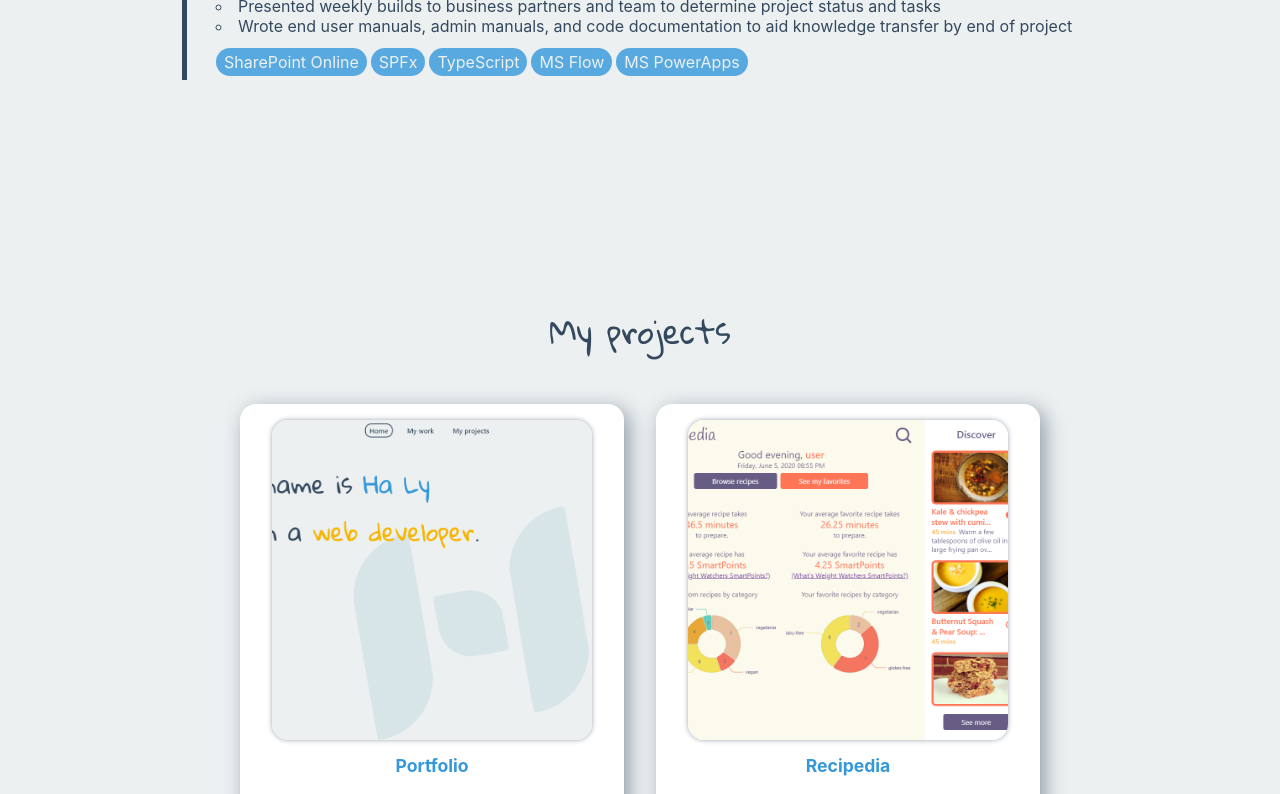
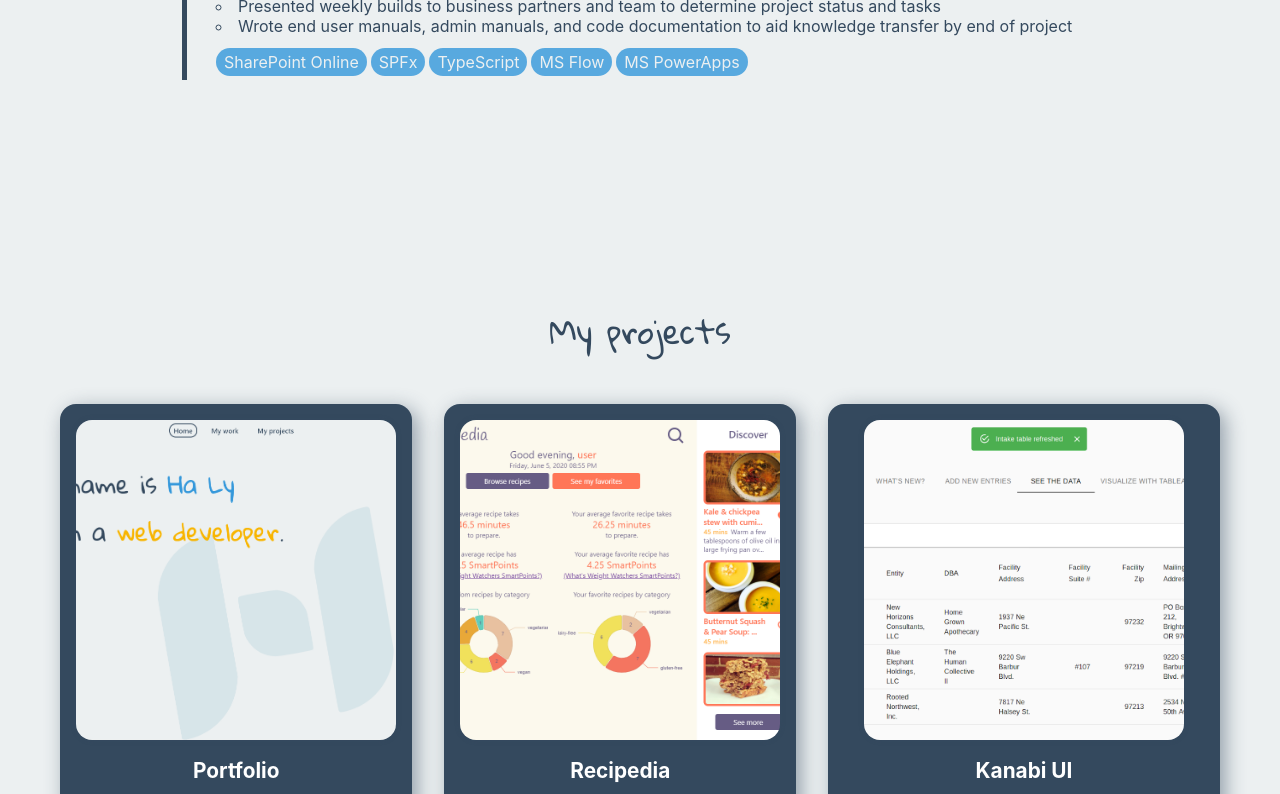
Before and after one commit to halyngoc/halyngoc.github.io, a React (Create React App) app: page / in a window 1280 px wide. Shown: the part 2319-3113 px from the top of the page. Built offline with nearby package versions, Linux system fonts and the light colour scheme.

Commit message:
Change my projects cards to dark color

```diff
--- a/src/components/MyProjectsPage.jsx
+++ b/src/components/MyProjectsPage.jsx
@@ -26,6 +26,11 @@ const ProjectList = styled.ul`
     text-align: center;
   }
 
+  h2 {
+    color: white;
+    font-size: 1.3rem;
+  }
+
   > li {
     margin: 1rem;
     display: flex;
@@ -33,12 +38,13 @@ const ProjectList = styled.ul`
     flex-direction: column;
     border-radius: 1rem;
     box-shadow: 5px 5px 20px ${theme.text}7F;
-    padding: 1rem 2rem;
-    background-color: white;
+    padding: 1rem;
+    background-color: ${theme.text};
+    color: white;
   }
 
   a {
-    color: ${theme.text};
+    color: white;
     text-decoration: none;
     align-items: center;
     padding: 0.25rem 0.5rem 0 0.5rem;
@@ -48,12 +54,12 @@ const ProjectList = styled.ul`
 
   a:focus, a:hover {
     outline: none;
-    box-shadow: 0 0 0 2px ${theme.text}7F;
+    box-shadow: 0 0 0 2px #ffffff7f;
   }
 
   a:active {
     outline: none;
-    box-shadow: 0 0 0 2px ${theme.text};
+    box-shadow: 0 0 0 2px white;
   }
 `
 
```
